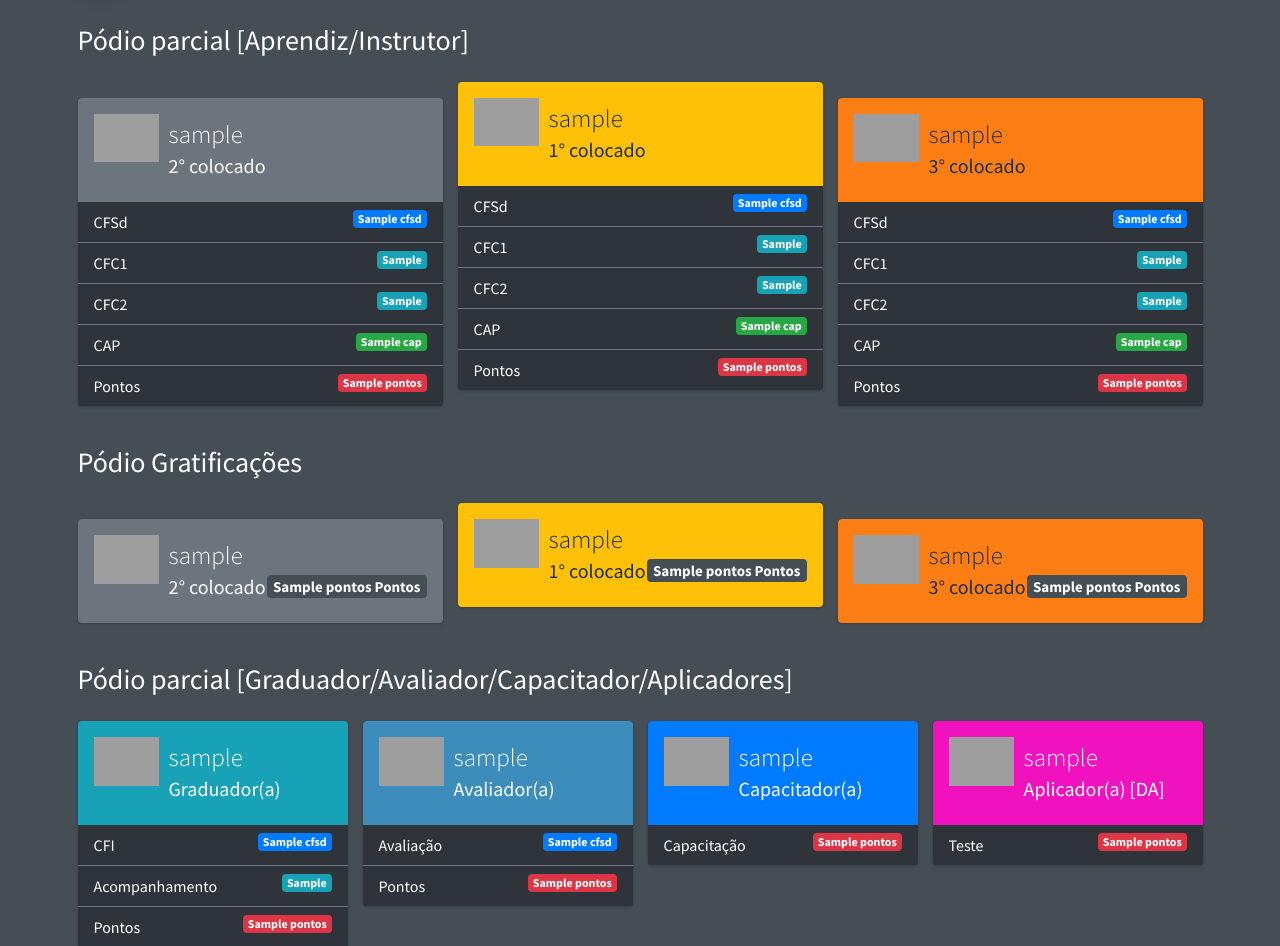
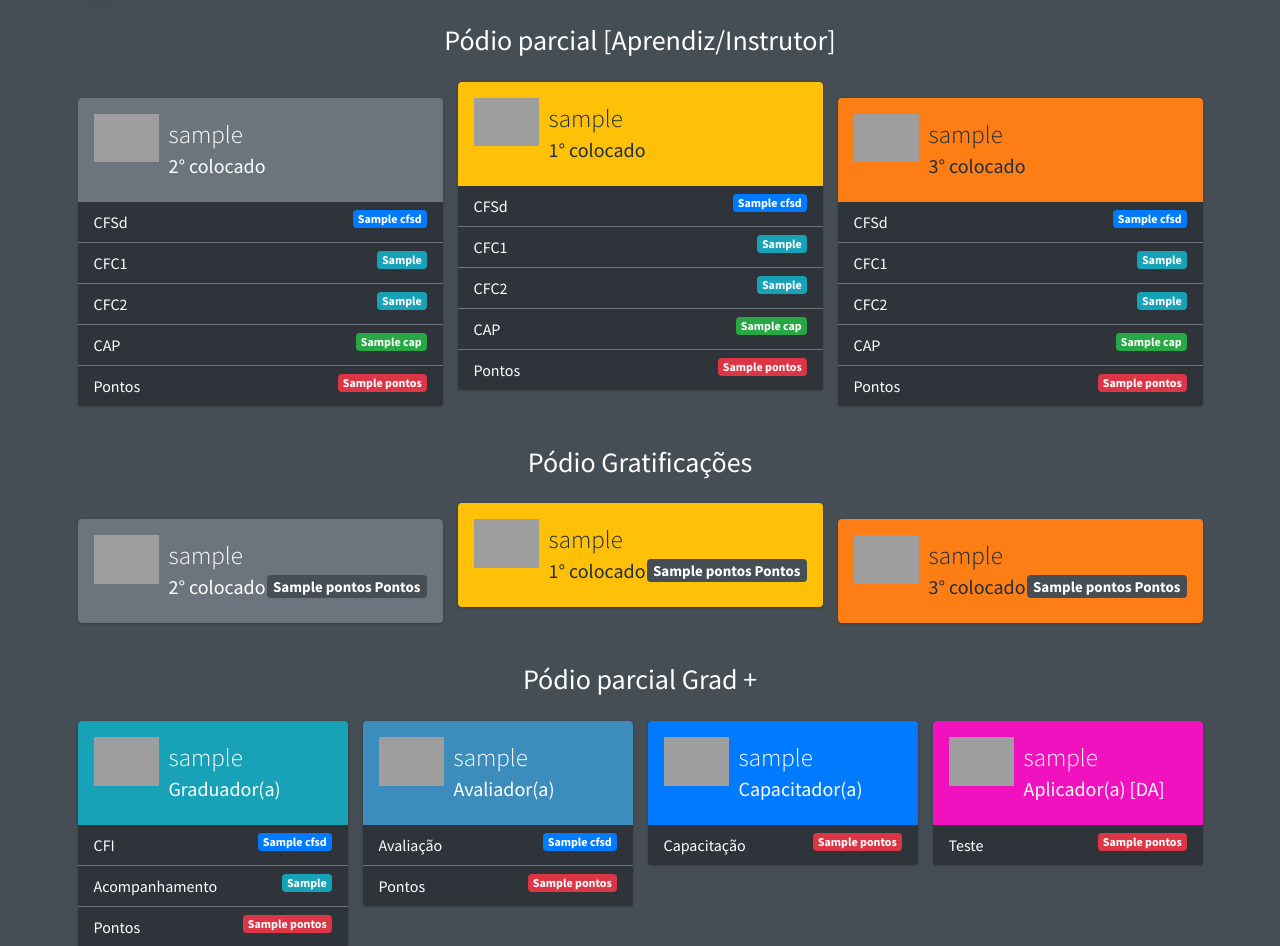
Before and after one commit to WictorP22/siteins5.0, a Flask app: template templates/indexmeu.html in a window 1280 px wide. Shown: the part 57-1003 px from the top of the page. Run offline with Flask 3, Linux system fonts and the light colour scheme; the template is opened without the code that fills it: most values are stand-ins (such as "Sample title", 1, 10 or a date in 2020); some libraries are stand-ins or nearby versions; grey boxes are pictures that could not be loaded.

Commit message:
att index

```diff
--- a/templates/indexmeu.html
+++ b/templates/indexmeu.html
@@ -11,7 +11,7 @@
       <div class="content">
         <div class="container">
 
-        <h3 class="mt-4 mb-4">Pódio parcial [Aprendiz/Instrutor]</h3>
+        <h3 class="mt-4 mb-4 text-center">Pódio parcial [Aprendiz/Instrutor]</h3>
 
         <div class="row">
             <div class="col-md-4" style="margin-top:1em;">
@@ -123,7 +123,7 @@
         <!-- /.row -->
 
 
-        <h3 class="mt-4 mb-4">Pódio Gratificações</h3>
+        <h3 class="mt-4 mb-4 text-center">Pódio Gratificações</h3>
 
         <div class="row">
             <div class="col-md-4" style="margin-top:1em;">
@@ -178,7 +178,7 @@
         <!-- /.row -->
 
 
-        <h3 class="mt-4 mb-4">Pódio parcial [Graduador/Avaliador/Capacitador/Aplicadores]</h3>
+        <h3 class="mt-4 mb-4 text-center">Pódio parcial Grad + </h3>
         <div class="row">
             <div class="col-md-3">
                 <!-- Widget: user widget style 2 -->
```
